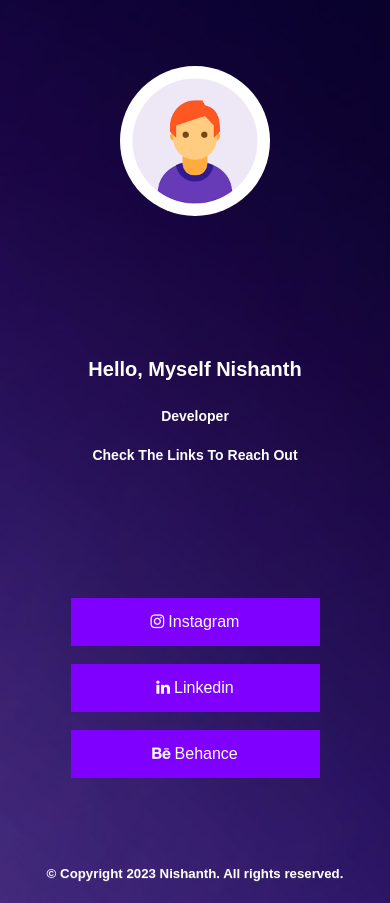
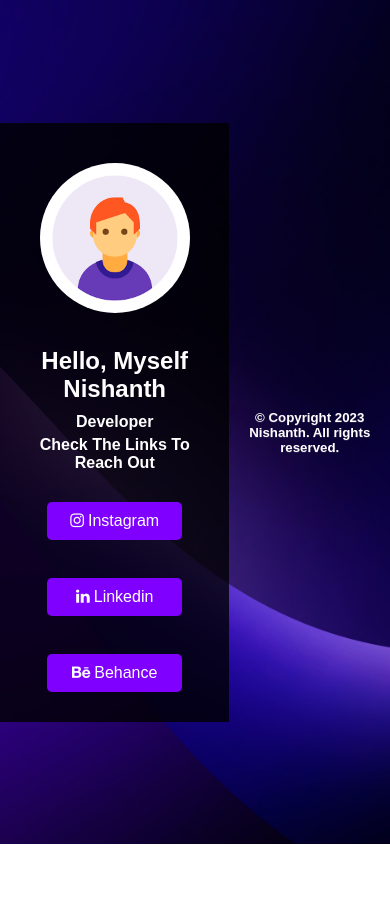
Before and after one commit to warrior75069/waveLink, a plain HTML site: page index.html in a window 390 px wide. After the commit the page ends 844 px from the top, so only its background shows below. Drawn offline with Linux system fonts and the light colour scheme.

Commit message:
Update main.css

```diff
--- a/main.css
+++ b/main.css
@@ -1,83 +1,80 @@
+/* Reset some default browser styles */
+body, h1, h2, h3, p, ul, li {
+    margin: 0;
+    padding: 0;
+}
+
+/* Set a background image and position it */
 body {
     background-image: url(bg.jpg);
     background-repeat: no-repeat;
     background-position: center;
+    background-size: cover;
     font-family: Arial, Helvetica, sans-serif;
     overflow: hidden;
     margin: 0;
+    display: flex;
+    align-items: center;
+    justify-content: center;
+    height: 100vh; /* Set height to 100% viewport height */
 }
 
+/* Style the main container */
 .container {
     width: 100%;
     padding: 20px;
     text-align: center;
     color: white;
     box-sizing: border-box;
+    background-color: rgba(0, 0, 0, 0.8); /* Add a semi-transparent background color */
 }
 
-.img-container {
-    width: 100%;
-    text-align: center;
+/* Style the user profile image */
+.user_profile {
+    border-radius: 50%;
+    max-width: 150px;
+    height: auto;
+    margin: 20px 0;
 }
 
-.user_profile {
-    border-radius: 50%;
-    max-width: 100%;
-}
-
+/* Style the user info */
 .user_info h4 {
     font-size: 24px;
     font-weight: bold;
+    margin: 10px 0;
 }
 
 .user_info h5 {
     font-size: 16px;
+    margin: 5px 0;
 }
 
+/* Style the links container */
 .links-container {
     display: flex;
     flex-direction: column;
-    justify-content: center;
     align-items: center;
+    margin-top: 20px;
 }
 
+/* Style the buttons */
 .btn {
     background-color: #7f00ff;
     border: none;
     color: white;
-    padding: 15px 32px;
+    padding: 10px 20px;
     text-align: center;
     text-decoration: none;
     display: inline-block;
     font-size: 16px;
-    min-width: 30%;
+    margin: 10px 0;
+    border-radius: 5px;
+    min-width: 50%; /* Adjust the button width for smaller screens */
 }
 
 footer {
     text-align: center;
     color: white;
     text-shadow: 0 1px rgba(255, 255, 255, 0.1);
+    margin-top: 20px;
 }
-
-/* Mobile Responsive Styles */
-@media screen and (max-width: 768px) {
-    .container {
-        padding: 10px;
-        height: 100vh; /* Set height to 100% viewport height */
-        display: flex;
-        flex-direction: column;
-        justify-content: space-around;
-    }
-
-    .user_info h4 {
-        font-size: 20px;
-    }
-
-    .user_info h5 {
-        font-size: 14px;
-    }
-
-    .btn {
-        min-width: 50%;
-    }
-}
```
